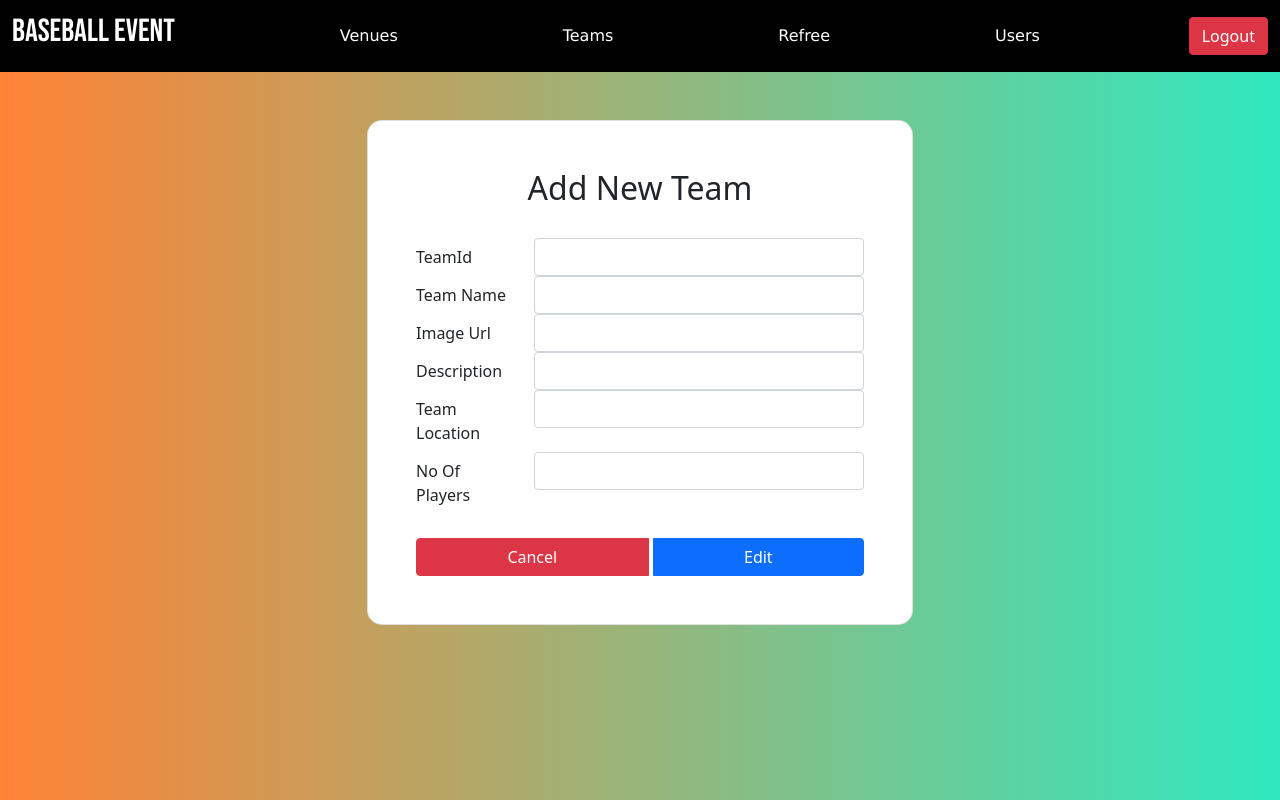
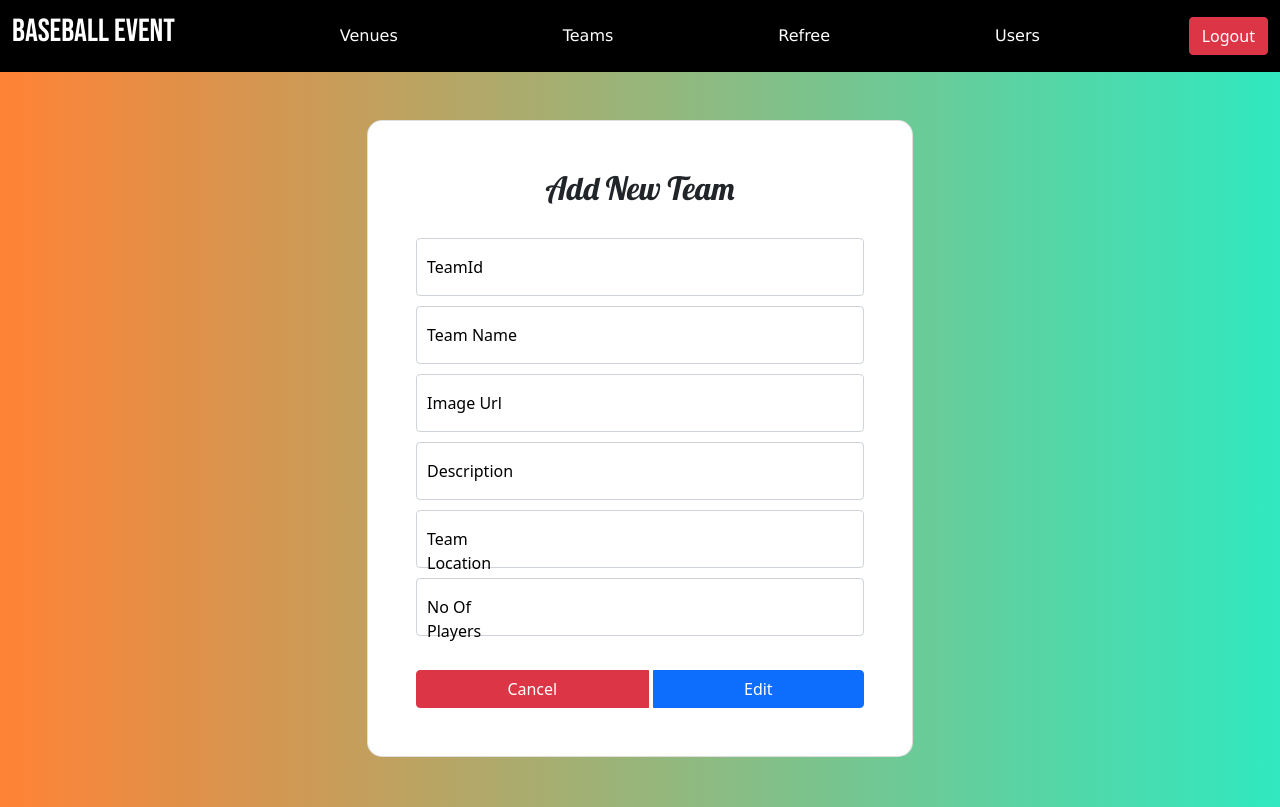
Before and after one commit to Dakshan444/baseball-frontend, an Angular app: page /admin/addTeam in a window 1280 px wide. Built offline with nearby package versions, Linux system fonts and the light colour scheme.

Commit message:
frontend changes

```diff
--- a/src/app/admin/teams/add-team/add-team.component.css
+++ b/src/app/admin/teams/add-team/add-team.component.css
@@ -1,3 +1,19 @@
-.input{
-    padding-top: 3px;
+
+@import url('https://fonts.googleapis.com/css2?family=Lobster&display=swap');
+
+.form-floating{
+    margin-bottom: 10px;
 }
+
+label{
+    margin-left: 10px;
+    color: rgb(0, 0, 0);
+}
+
+.container{
+    margin-bottom: 50px;
+}
+
+.form-control:focus {
+    box-shadow: none;
+}
--- a/src/app/admin/teams/add-team/add-team.component.html
+++ b/src/app/admin/teams/add-team/add-team.component.html
@@ -4,34 +4,40 @@
             <div class="col-12 col-md-12 col-lg-10 col-xl-6">
                 <div class="card" style="border-radius: 15px;">
                     <div class="card-body p-5">
-                        <h2 class="text-center mb-3">Add New Team</h2>
+                        <h2 class="text-center mb-3" style="font-family: 'Lobster', cursive;">Add New Team</h2>
                         <form style="width: fit-content; margin-top: 30px;" [formGroup]="TeamForm" (ngSubmit)="addTeams()">
                             <div class="form-group row ">
-                                <label for="" class="col-sm-3 col-form-label">TeamId</label>
-                                <div class="col-sm-9">
-                                    <input type="text" class="form-control"  formControlName="_TeamId">
-                                </div>
-                                <label for="" class="col-sm-3 col-form-label">Team Name</label>
-                                <div class="col-sm-9">
-                                    <input type="text" class="form-control" id="addTeamName" formControlName="_TeamName">
-                                </div>
-                                <label for="" class="col-sm-3 col-form-label">Image Url</label>
-                                <div class="col-sm-9">
-                                    <input type="text" class="form-control" id="addTeamImageUrl" formControlName="_TeamImageUrl">
+
+                                <div class="form-floating">
+                                    <input type="text" class="form-control" id="teamId"  formControlName="_TeamId" placeholder="Enter Team ID">
+                                    <label for="teamId" class="col-sm-3 col-form-label">TeamId</label>
                                 </div>
 
-                                <label for="" class="col-sm-3 col-form-label">Description</label>
-                                <div class="col-sm-9">
-                                    <input type="text" class="form-control" formControlName="_TeamDescription">
+                                <div class="form-floating">
+                                    <input type="text" class="form-control" id="addTeamName" formControlName="_TeamName" placeholder="Enter Team Name">
+                                    <label for="addTeamName" class="col-sm-3 col-form-label">Team Name</label>
                                 </div>
 
-                                <label for="" class="col-sm-3 col-form-label">Team Location</label>
-                                <div class="col-sm-9">
-                                    <input type="text" class="form-control" id="addTeamLocation" formControlName="_TeamLocation">
+                                <div class="form-floating">
+                                    <input type="text" class="form-control" id="addTeamImageUrl" formControlName="_TeamImageUrl" placeholder="Enter Image URL">
+                                    <label for="addTeamImageUrl" class="col-sm-3 col-form-label">Image Url</label>
                                 </div>
-                                <label for="" class="col-sm-3 col-form-label">No Of Players</label>
-                                <div class="col-sm-9">
-                                    <input type="text" class="form-control" id="addNoOfPlayers" formControlName="_TeamPlayers">
+
+
+                                <div class="form-floating">
+                                    <input type="text" class="form-control" id="teamDescription" formControlName="_TeamDescription" placeholder="Enter Team Description">
+                                    <label for="teamDescription" class="col-sm-3 col-form-label">Description</label>
+                                </div>
+
+
+                                <div class="form-floating">
+                                    <input type="text" class="form-control" id="addTeamLocation" formControlName="_TeamLocation" placeholder="Enter Team Location">
+                                    <label for="addTeamLocation" class="col-sm-3 col-form-label">Team Location</label>
+                                </div>
+
+                                <div class="form-floating">
+                                    <input type="text" class="form-control" id="addNoOfPlayers" formControlName="_TeamPlayers" placeholder="Enter no.of.players">
+                                    <label for="addNoOfPlayers" class="col-sm-3 col-form-label">No Of Players</label>
                                 </div>
                                 <div class="btn-group mt-4">
                                 <button class="btn btn-danger" style="margin-right: 5px;" routerLink="../teams">Cancel</button>
--- a/src/app/admin/venue/add-venue/add-venue.component.html
+++ b/src/app/admin/venue/add-venue/add-venue.component.html
@@ -1,5 +1,23 @@
 <style>
 @import url('https://fonts.googleapis.com/css2?family=Lobster&display=swap');
+
+.form-floating{
+    margin-bottom: 10px;
+}
+
+label{
+    margin-left: 10px;
+    color: rgb(0, 0, 0);
+}
+
+.container{
+    margin-bottom: 50px;
+}
+
+.form-control:focus {
+    box-shadow: none;
+}
+
 </style>
 
 <div class="mt-5 mask d-flex align-items-center h-100 gradient-custom-3">
@@ -8,31 +26,31 @@
             <div class="col-12 col-md-12 col-lg-10 col-xl-6">
                 <div class="card" style="border-radius: 15px;">
                     <div class="card-body p-5">
-                        <h2 class="text-center mb-3" style="font-family: 'Lobster', cursive;">Add New Venue</h2>
+                        <h2 class="text-center mb-3">Add New Venue</h2>
                         <form style="width: fit-content; margin-top: 30px;" [formGroup]="AddForm"  (ngSubmit)="addVenue()">
-            <div class=" row ">
+                            <div class="form-group row ">
 
-                <div class="col-sm-9 form-floating ">
+                                <div class="form-floating ">
                                     <input type="text" class="form-control" id="venueId" placeholder="Enter Venue ID" formControlName="_VenueId" >
                                     <label for="venueId" >VenueId</label>
                                 </div>
 
-                <div class="col-sm-9 form-floating">
+                                <div class="form-floating">
                                     <input type="text" class="form-control" id="venueName" placeholder="Enter Venue Name" formControlName="_VenueName" >
                                     <label for="venueName">Venue Name</label>
                                 </div>
 
-                <div class="col-sm-9 form-floating">
+                                <div class="form-floating">
                                     <input type="text" class="form-control" id="imageUrl" placeholder="Enter image URL" formControlName="_VenueImageUrl" >
                                     <label for="imageUrl">Image Url</label>
                                 </div>
 
-                <div class="col-sm-9 form-floating">
+                                <div class="form-floating">
                                     <input type="text" class="form-control" id="venueDescription" placeholder="Enter Venue Description" formControlName="_VenueDescription" >
                                     <label for="venueDescription">Description</label>
                                 </div>
 
-                <div class="col-sm-9 form-floating">
+                                <div class="form-floating">
                                     <input type="text" class="form-control" id="capacityOfVenue" placeholder="Enter Venue Capacity" formControlName="_VenueLocation" >
                                     <label for="capacityOfVenue" >Capacity</label>
                                 </div>
@@ -41,20 +59,13 @@
                                     <input type="text" class="form-control" id="venueLocation" placeholder="Enter Venue location" formControlName="_VenueLocation" >
                                     <label for="venueLocation">Venue Location</label>
                                 </div>
-                <div class="form-floating mb-3">
-                    <input type="email" class="form-control" id="floating" placeholder="name@example.com">
-                    <label for="floating">Email address</label>
-                  </div>
                                 <div class="btn-group mt-4">
                                     <button class="btn btn-danger " style="margin-right: 5px;">Cancel</button>
                                     <button class="btn btn-primary float-right" type="submit" id="addVenue" >Add Venue</button>
-
                                 </div>
                             </div>
                         </form>
-
                     </div>
-
                 </div>
             </div>
         </div>
--- a/src/app/admin/venue/add-venue/add-venue.component.ts
+++ b/src/app/admin/venue/add-venue/add-venue.component.ts
@@ -7,7 +7,7 @@ import { VenueserviceService } from '../venueservice.service';
 @Component({
     selector: 'app-add-venue',
     templateUrl: './add-venue.component.html',
-    styles: ['./add-venue.component.css']
+    styles: []
 })
 export class AddVenueComponent implements OnInit {
     AddForm!: FormGroup;
@@ -18,10 +18,10 @@ export class AddVenueComponent implements OnInit {
         this.AddForm=new FormGroup(
             {
                 _VenueId: new FormControl(null,Validators.required),
-      _VenueName:new FormControl(null,Validators.required),
-      _VenueImageUrl:new FormControl(null,Validators.required),
-      _VenueDescription:new FormControl(null,Validators.required),
-      _VenueLocation: new FormControl(null,Validators.required)
+                _VenueName:new FormControl(null,Validators.required),
+                _VenueImageUrl:new FormControl(null,Validators.required),
+                _VenueDescription:new FormControl(null,Validators.required),
+                _VenueLocation: new FormControl(null,Validators.required)
             }
         );
 
```
Lines whose indentation alone changed are shown as unchanged.
